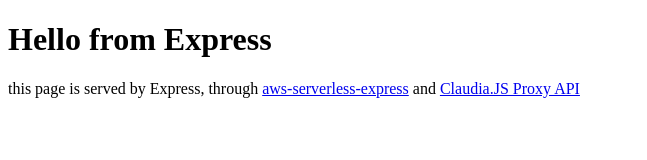
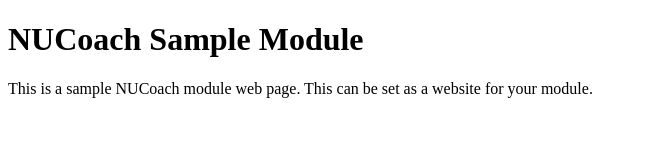
Before and after one commit to ctpc/Example-lamda-analytic-server, a website: page index.html in a window 1280 px wide. Shown: the whole page, without its empty margins (0-647 px from the left). Drawn offline with Linux system fonts and the light colour scheme.

Commit message:
updating index.html

```diff
--- a/index.html
+++ b/index.html
@@ -1,12 +1,10 @@
 <!DOCTYPE html>
 <html>
     <head>
-		<title>Example NUCoach module lambda function</title>
+		<title>NUCoach External module</title>
     </head>
     <body>
-        <h1>Hello from Express</h1>
-		<p>this page is served by Express, through
-		<a href="https://www.npmjs.com/package/aws-serverless-express">aws-serverless-express</a> and
-		<a href="https://claudiajs.com/tutorials/deploying-proxy-api.html">Claudia.JS Proxy API</a></p>
+        <h1>NUCoach Sample Module</h1>
+		<p>This is a sample NUCoach module web page. This can be set as a website for your module.</p>
     </body>
 </html>
```
